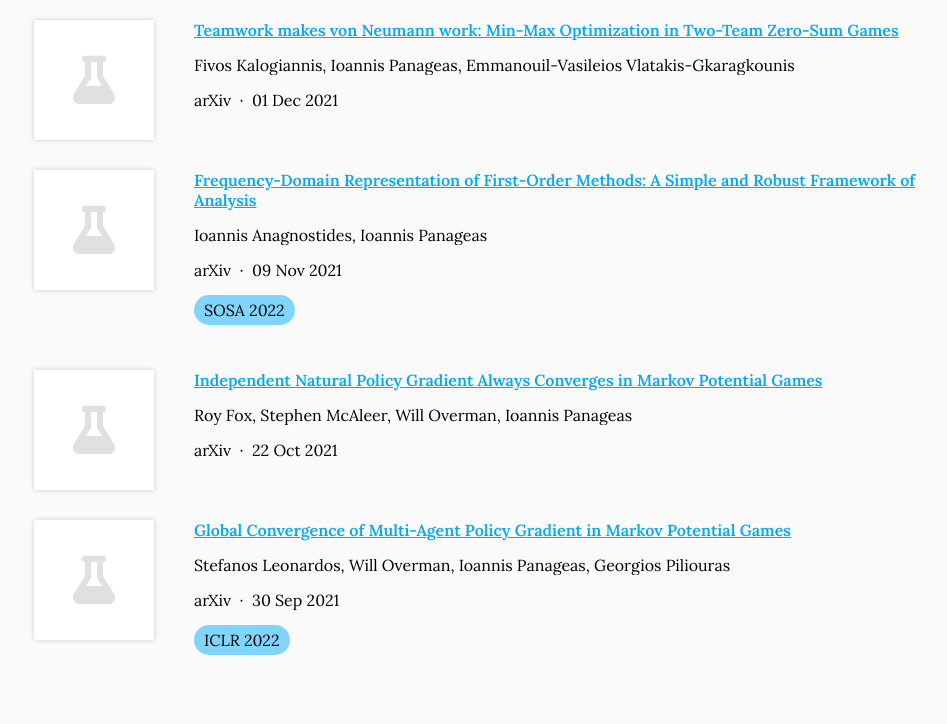
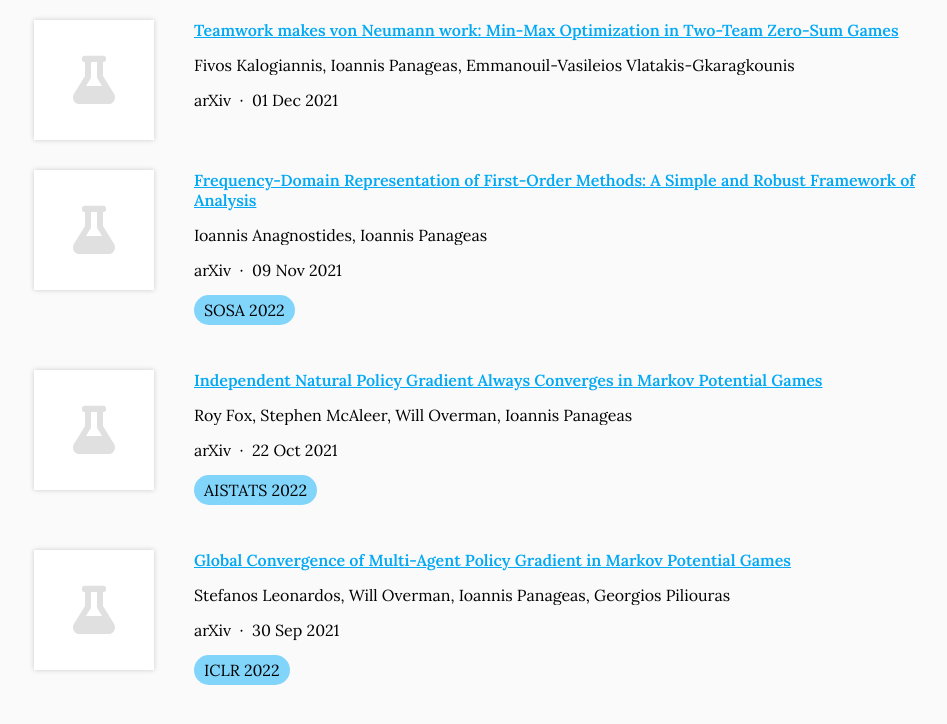
Before and after one commit to goallabuci/goallabuci.github.io, a Jekyll site: the page built from research/index.md, in a window 1280 px wide and 900 px high, scrolled down 1341 px, cut to the strip 0-726 px from the top of the window. Shown: the whole strip, without its empty margins (156-1103 px from the left). Built offline with Jekyll 4.4.1, drawn with Linux system fonts in a browser that asks for light colours.

Commit message:
Generate citations

```diff
--- a/_data/citations.yaml
+++ b/_data/citations.yaml
@@ -79,7 +79,9 @@
   publisher: arXiv
   date: '2021-10-22'
   link: https://arxiv.org/abs/2110.10614
-  _cache: 66ca41d2b5c48ac590da72525cb9b29f9e1d0dae88540411fbfc22c9828de332
+  tags:
+  - AISTATS 2022
+  _cache: 46a0a23add1f56df0b385ab554a3fb5825a4c9bbde74e467afda6b24701bdd3e
 - id: arxiv:2106.01969
   title: Global Convergence of Multi-Agent Policy Gradient in Markov Potential Games
   authors:
```
